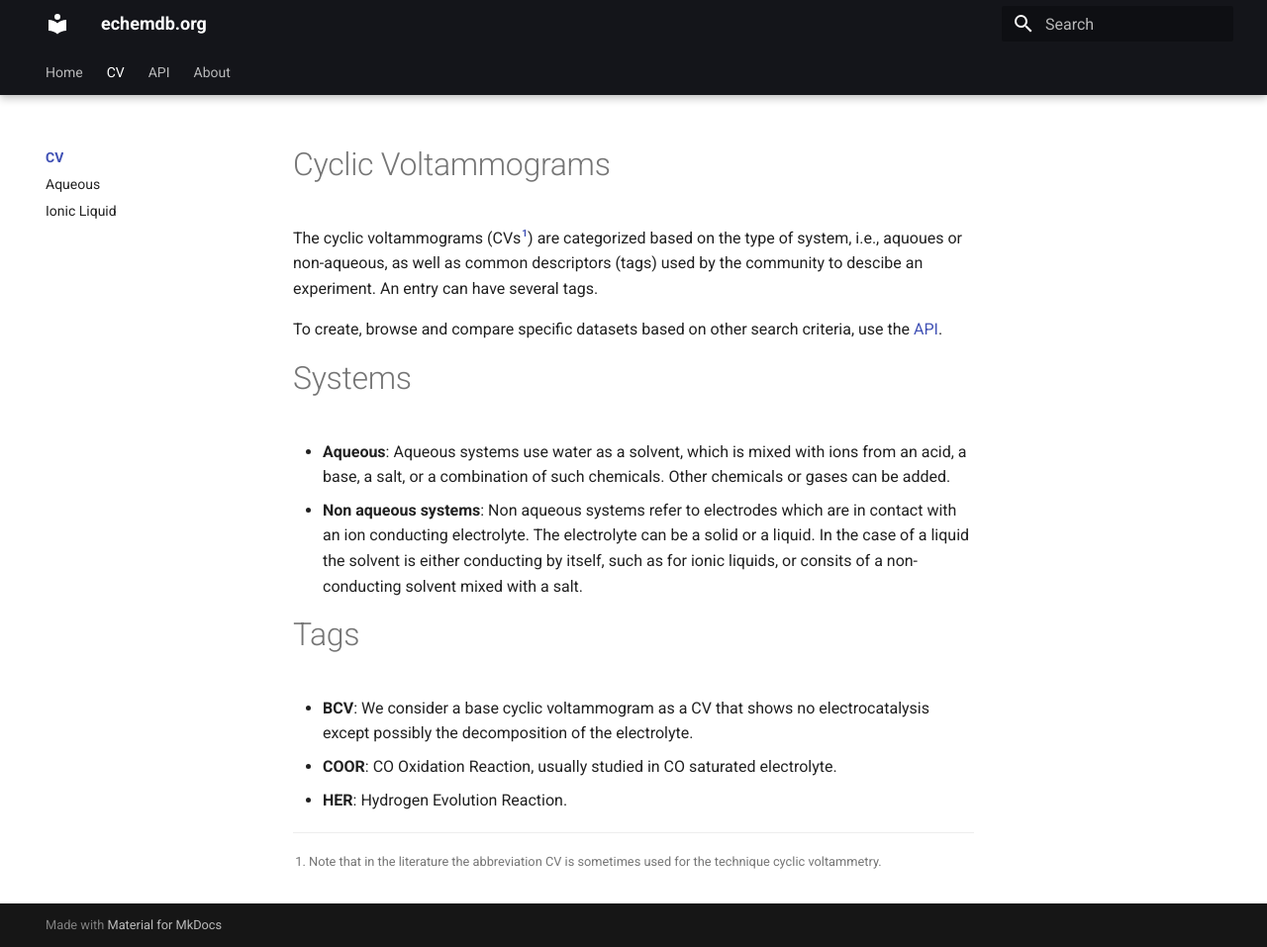
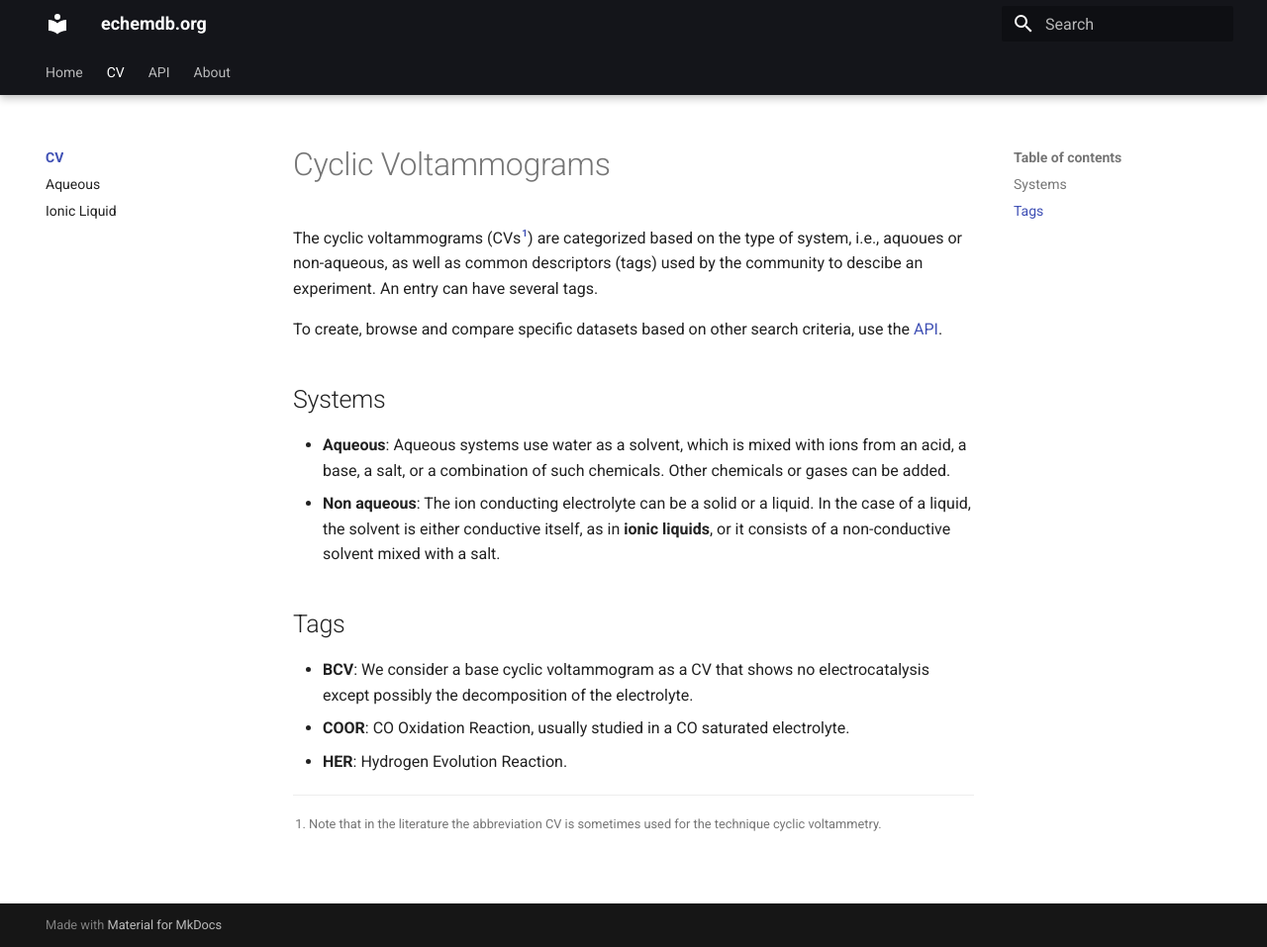
Before and after one commit to echemdb/website, an MkDocs documentation site: the page built from pages/cv/index.md, in a window 1280 px wide and 957 px high. Shown: the whole window at 99% size. Built offline with MkDocs 1.6.1 and Material for MkDocs 9.7.7, drawn with Linux system fonts in a browser that asks for light colours; comment, search, counter and statistics services are not loaded.

Commit message:
Text changes

```diff
--- a/pages/cv/index.md
+++ b/pages/cv/index.md
@@ -7,19 +7,18 @@ community to descibe an experiment. An entry can have several tags.
 To create, browse and compare specific datasets based on other search criteria,
 use the [API](https://echemdb.github.io/echemdb/).
 
-# Systems
+## Systems
 
 * **Aqueous**: Aqueous systems use water as a solvent, which is mixed with ions from an acid, a base, a salt, or a combination of such chemicals.
 Other chemicals or gases can be added.
-* **Non aqueous systems**: Non aqueous systems refer to electrodes which are in contact with an ion conducting electrolyte.
-The electrolyte can be a solid or a liquid.
-In the case of a liquid the solvent is either conducting by itself, such as for ionic liquids,
-or consits of a non-conducting solvent mixed with a salt.
+* **Non aqueous**: The ion conducting electrolyte can be a solid or a liquid.
+In the case of a liquid, the solvent is either conductive itself,
+as in **ionic liquids**, or it consists of a non-conductive solvent mixed with a salt.
 
-# Tags
+## Tags
 
 * **BCV**: We consider a base cyclic voltammogram as a CV that shows no electrocatalysis except possibly the decomposition of the electrolyte.
-* **COOR**: CO Oxidation Reaction, usually studied in CO saturated electrolyte.
+* **COOR**: CO Oxidation Reaction, usually studied in a CO saturated electrolyte.
 * **HER**: Hydrogen Evolution Reaction.
 
 [^1]:
```
